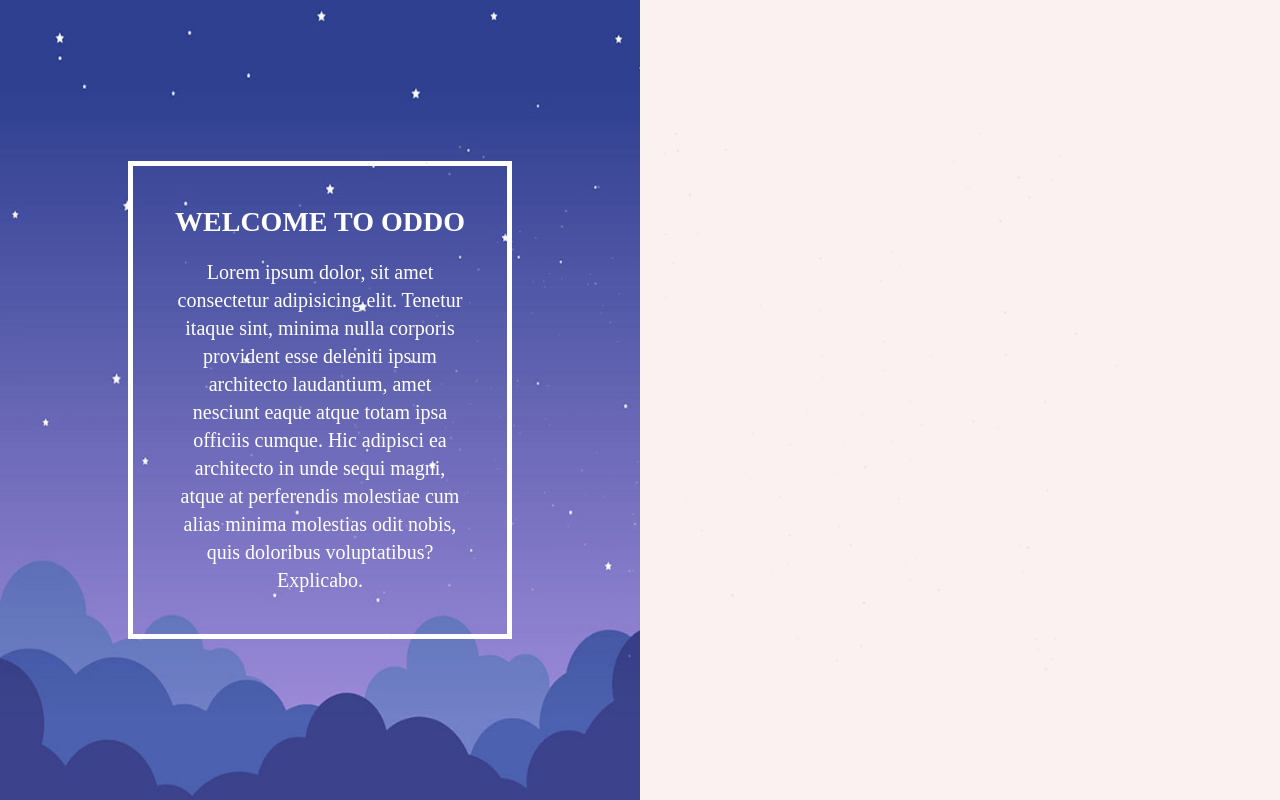
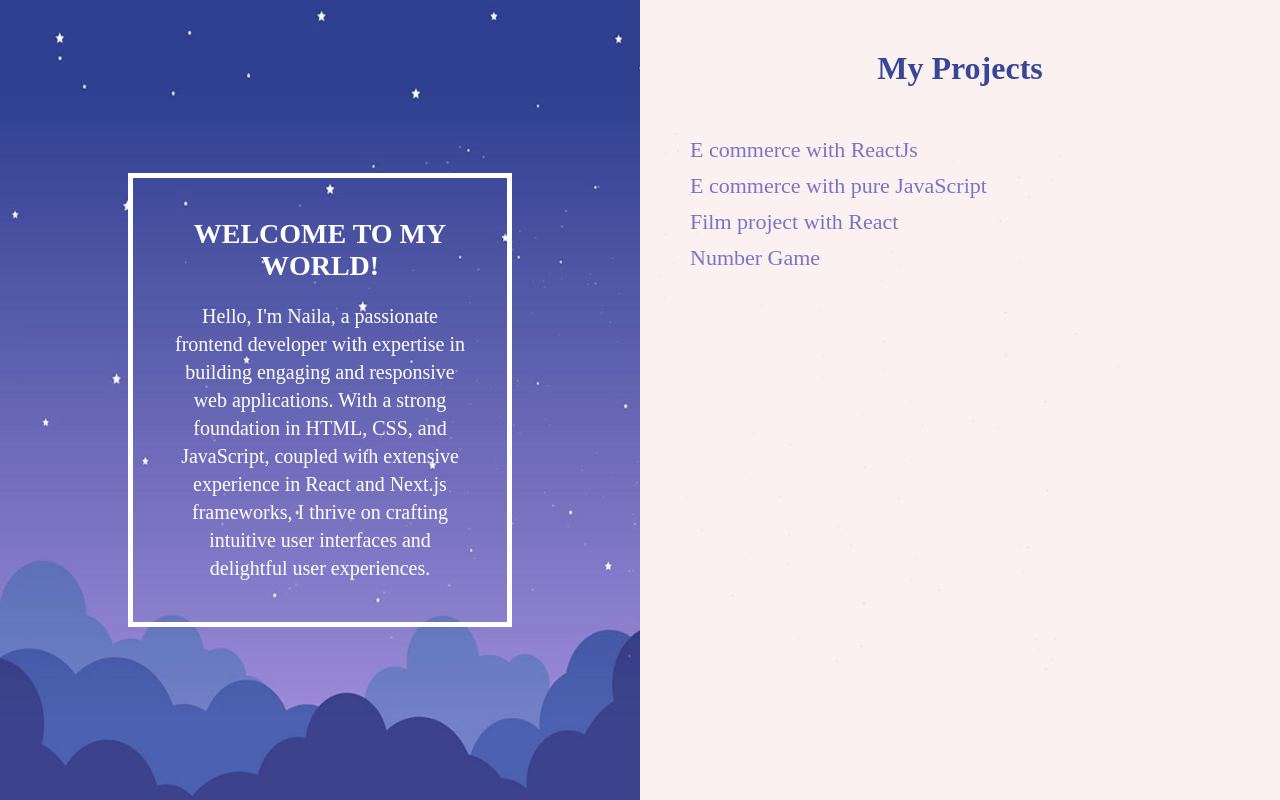
Before and after one commit to naila95/skyAnimation, a plain HTML site: page index.html in a window 1280 px wide. Drawn offline with Linux system fonts and the light colour scheme.

Commit message:
changes added

```diff
--- a/index.html
+++ b/index.html
@@ -17,19 +17,25 @@
           </div>
           <div class="info">
             <div class="info_context">
-              <h1>Welcome to oddo</h1>
+              <h1>Welcome to my world!</h1>
               <p>
-                Lorem ipsum dolor, sit amet consectetur adipisicing elit.
-                Tenetur itaque sint, minima nulla corporis provident esse
-                deleniti ipsum architecto laudantium, amet nesciunt eaque atque
-                totam ipsa officiis cumque. Hic adipisci ea architecto in unde
-                sequi magni, atque at perferendis molestiae cum alias minima
-                molestias odit nobis, quis doloribus voluptatibus? Explicabo.
+                Hello, I'm Naila, a passionate frontend developer with expertise
+                in building engaging and responsive web applications. With a
+                strong foundation in HTML, CSS, and JavaScript, coupled with
+                extensive experience in React and Next.js frameworks, I thrive
+                on crafting intuitive user interfaces and delightful user
+                experiences.
               </p>
             </div>
           </div>
         </div>
-        <div class="left"></div>
+        <div class="left">
+          <h1>My Projects</h1>
+          <p>E commerce with ReactJs</p>
+          <p>E commerce with pure JavaScript</p>
+          <p>Film project with React</p>
+          <p>Number Game</p>
+        </div>
       </div>
     </main>
     <script src="src/js/main.js"></script>
--- a/src/css/style.css
+++ b/src/css/style.css
@@ -112,6 +112,19 @@
     width: 50%;
     background-color: #fbf1f1;
     height: 100vh;
+    padding: 50px;
+
+    h1 {
+      text-align: center;
+      margin-bottom: 50px;
+      color: #374697;
+    }
+
+    p {
+      font-size: 22px;
+      color: #7b74c2;
+      margin-bottom: 10px;
+    }
   }
 }
 
```
